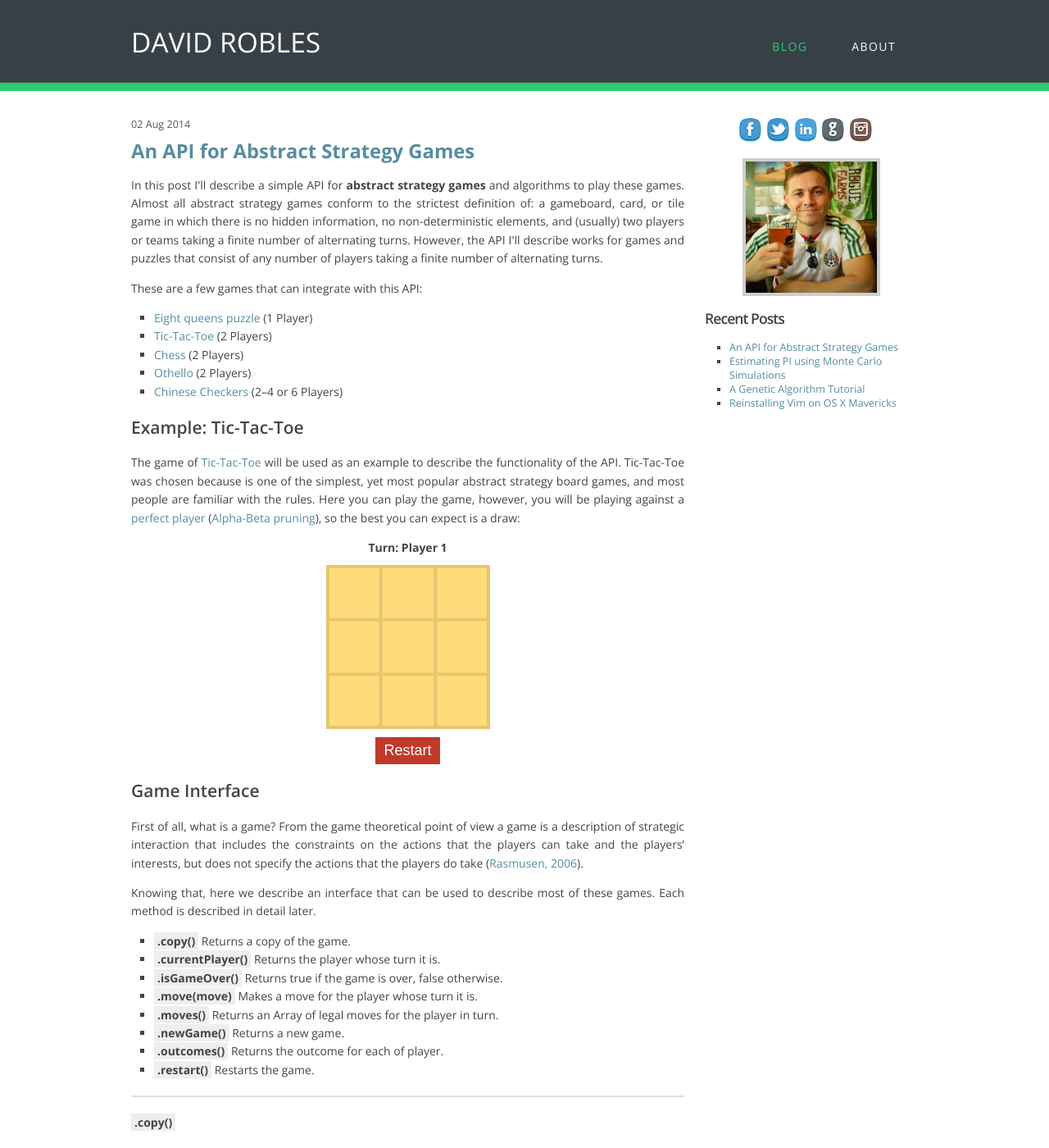
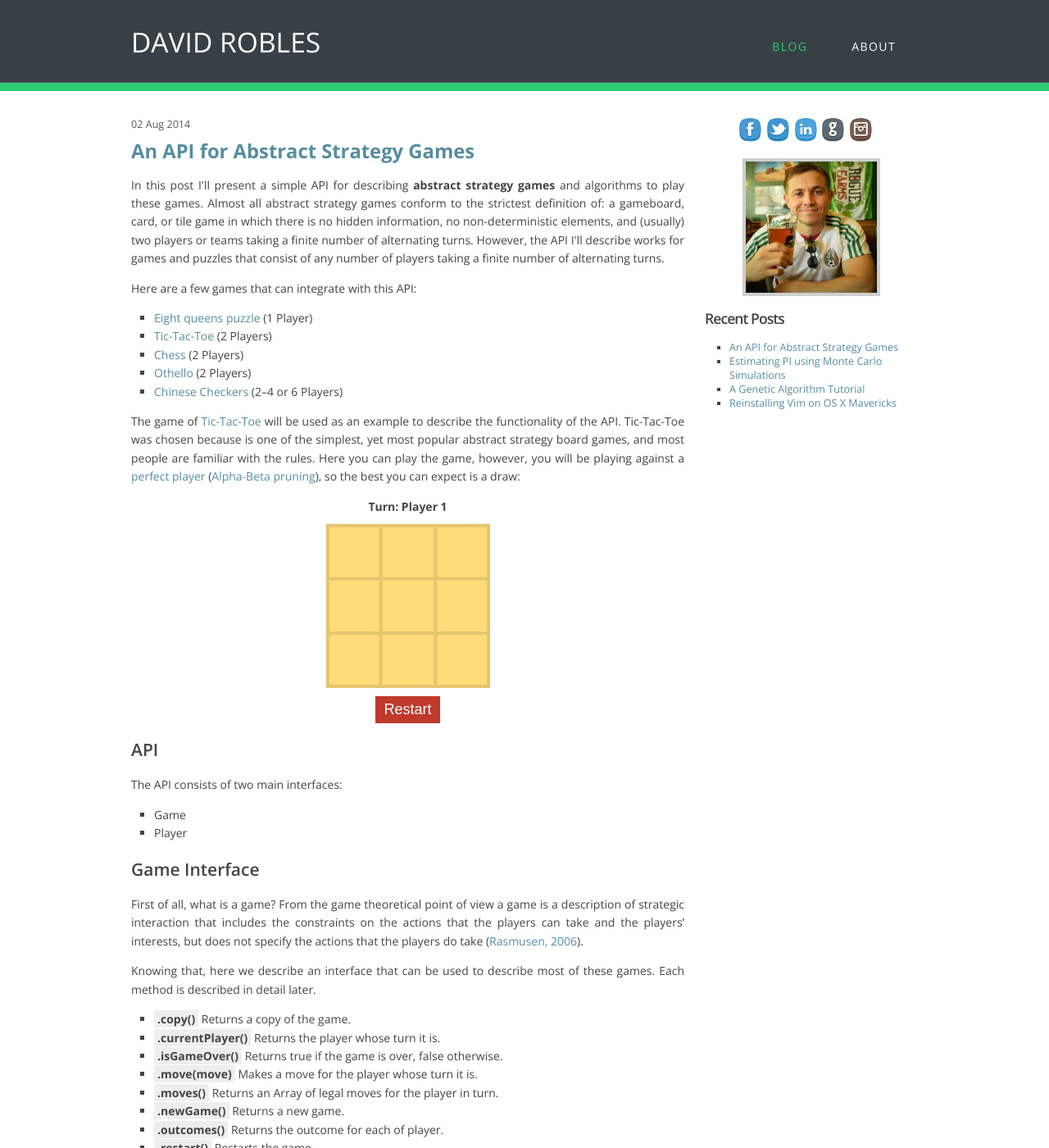
Before and after one commit to davidrobles/davidrobles.github.io, a Jekyll site: the page built from _posts/2014-08-01-an-api-for-abstract-strategy-games.html, in a window 1280 px wide and 1400 px high. Shown: the whole window at 82% size. Built offline with Jekyll 4.4.1, drawn with Linux system fonts in a browser that asks for light colours; Markdown is read by kramdown in place of the engine named in the settings; comment, search, counter and statistics services are not loaded.

Commit message:
Rename file

```diff
--- a/_posts/2014-08-01-an-api-for-abstract-strategy-games.html
+++ b/_posts/2014-08-01-an-api-for-abstract-strategy-games.html
@@ -18,14 +18,14 @@ js:         ["lib/jquery-2.1.1.js", "lib/underscore.js", "lib/backbone.js",
 <a name="introduction"></a>
 
 <p>
-    In this post I'll describe a simple API for <strong>abstract strategy games</strong> and algorithms to play these
-    games. Almost all abstract strategy games conform to the strictest definition of: a gameboard, card, or tile game in
-    which there is no hidden information, no non-deterministic elements, and (usually) two players or teams taking a
-    finite number of alternating turns. However, the API I'll describe works for games and puzzles that consist of any
-    number of players taking a finite number of alternating turns.
+    In this post I'll present a simple API for describing <strong>abstract strategy games</strong> and algorithms to
+    play these games. Almost all abstract strategy games conform to the strictest definition of: a gameboard, card, or
+    tile game in which there is no hidden information, no non-deterministic elements, and (usually) two players or teams
+    taking a finite number of alternating turns. However, the API I'll describe works for games and puzzles that consist
+    of any number of players taking a finite number of alternating turns.
 </p>
 
-<p>These are a few games that can integrate with this API:</p>
+<p>Here are a few games that can integrate with this API:</p>
 
 <ul>
     <li><a href="http://en.wikipedia.org/wiki/Eight_queens_puzzle">Eight queens puzzle</a> (1 Player)</li>
@@ -34,9 +34,6 @@ js:         ["lib/jquery-2.1.1.js", "lib/underscore.js", "lib/backbone.js",
     <li><a href="http://en.wikipedia.org/wiki/Reversi">Othello</a> (2 Players)</li>
     <li><a href="http://en.wikipedia.org/wiki/Chinese_checkers">Chinese Checkers</a> (2–4 or 6 Players)</li>
 </ul>
-
-<a name="example-tic-tac-toe"></a>
-<h2 data-name="example-tic-tac-toe">Example: Tic-Tac-Toe</h2>
 
 <p>
     The game of <a href="http://en.wikipedia.org/wiki/Tic-tac-toe">Tic-Tac-Toe</a> will be used as an example to
@@ -55,7 +52,15 @@ js:         ["lib/jquery-2.1.1.js", "lib/underscore.js", "lib/backbone.js",
 
 <button id="restart-button">Restart</button>
 
-<a name="game"></a>
+<h2 data-name="game-interface">API</h2>
+
+<p>The API consists of two main interfaces:</p>
+
+<ul>
+    <li>Game</li>
+    <li>Player</li>
+</ul>
+
 <h2 data-name="game-interface">Game Interface</h2>
 
 <p>
```
